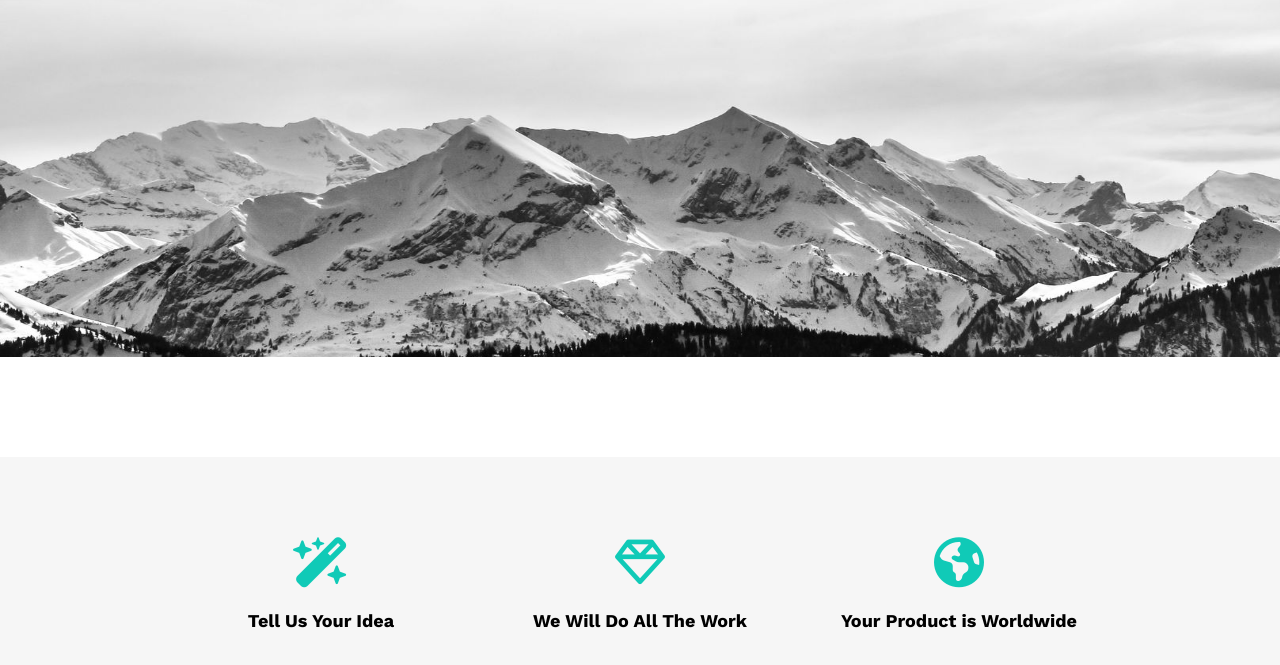
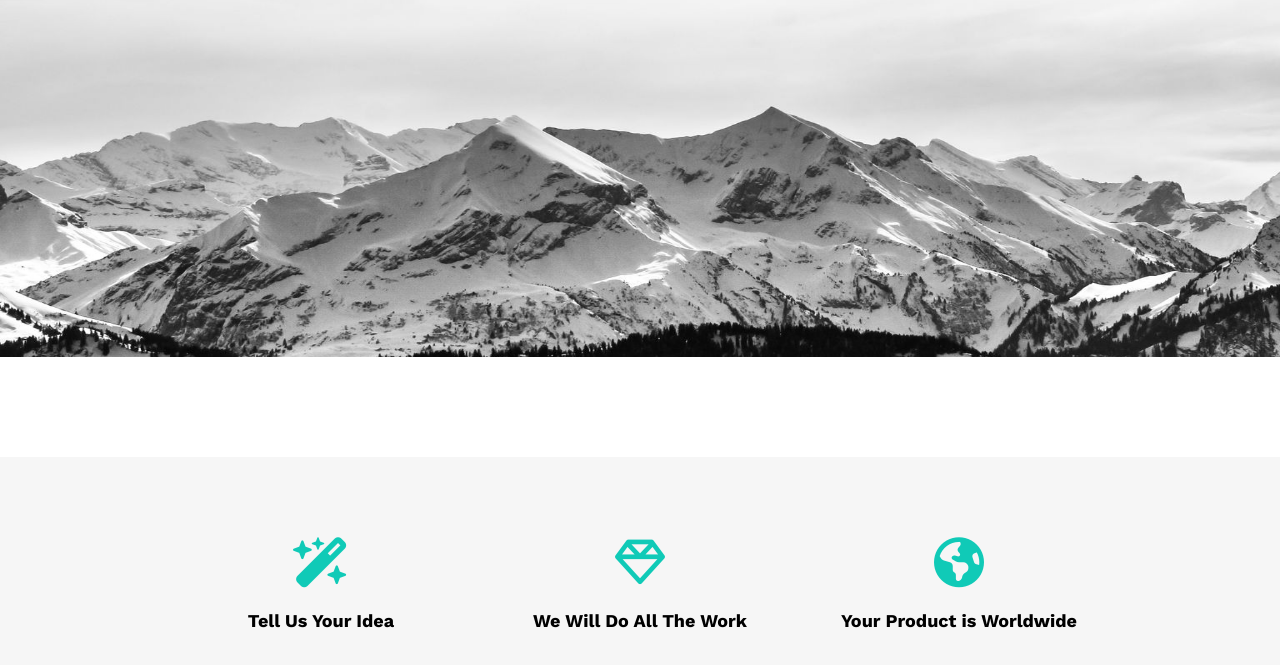
Before and after one commit to codexXx0/Template-1, a plain HTML site: page index.html in a window 1280 px wide. Shown: the part 433-1098 px from the top of the page. Drawn offline with nearby package versions, Linux system fonts and the light colour scheme.

Commit message:
Update leon.css

```diff
--- a/css/leon.css
+++ b/css/leon.css
@@ -625,11 +625,9 @@ body {
 }
 
 .landing img {
-    margin: auto;
-    width: 190vb ;
+    width: 200vb ;
     background-size: cover;
     height: calc(100vb - 50px);
-    z-index: 0;
 }
 
 .landtext {
```
